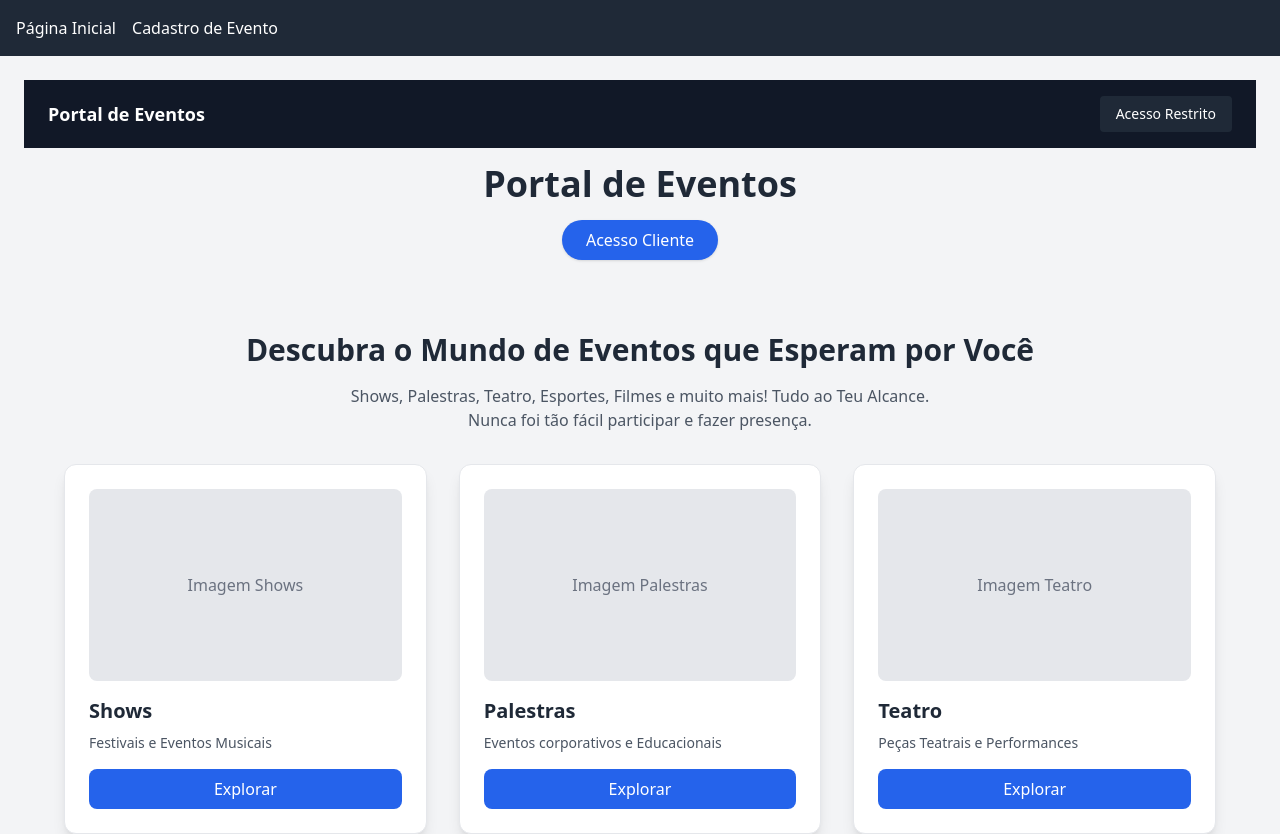
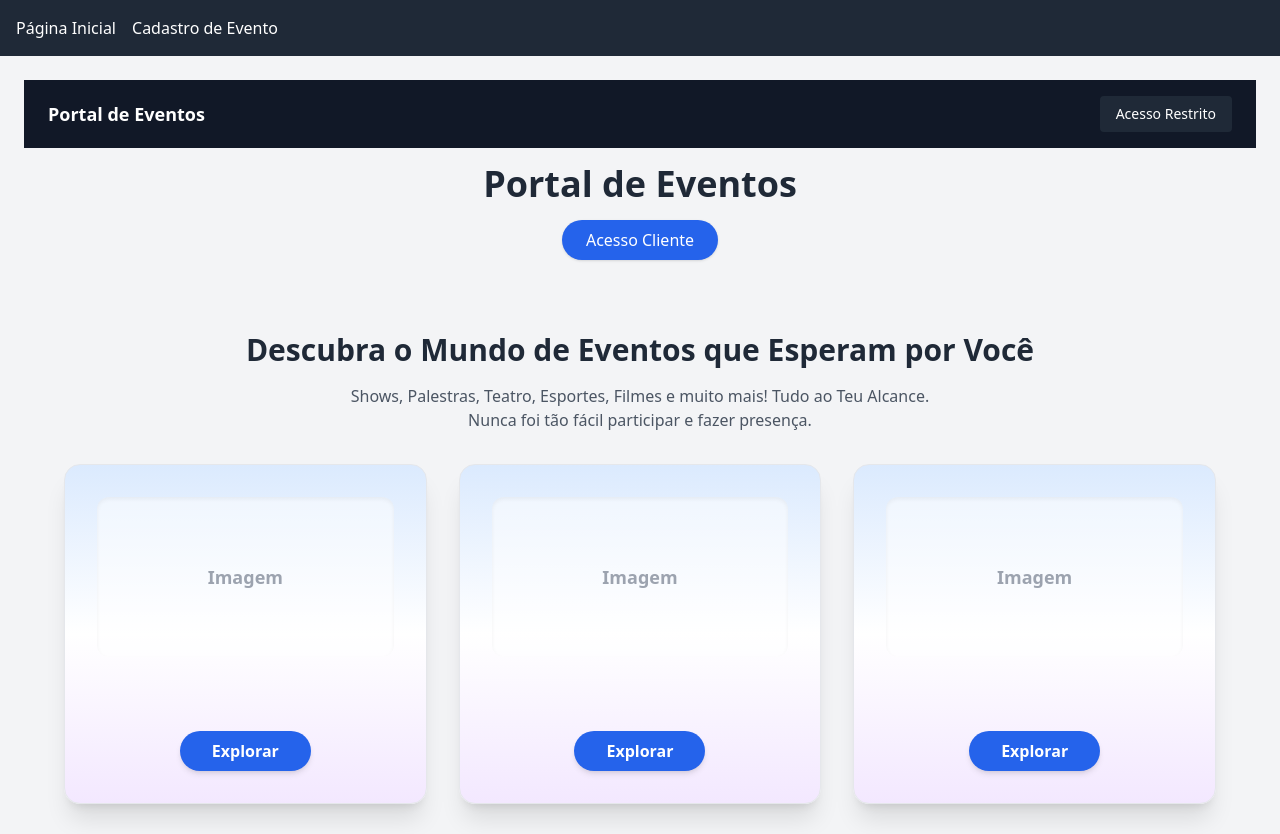
Before and after one commit to Andrehlb/portal-ingressos-frontend, a React (Vite) app: page /eventos in a window 1280 px wide. Shown: the top 834 px of the page. Built offline with nearby package versions, Linux system fonts and the light colour scheme.

Commit message:
refactor: simplify CategoriaCard component structure and styling

```diff
--- /dev/null
+++ b/src/components/CategoriaCard-estilo1.jsx
@@ -0,0 +1,34 @@
+// src/components/CategoriaCard.jsx
+import React from 'react';
+import { useNavigate } from 'react-router-dom';
+
+const CategoriaCard = ({ categoria }) => {
+  const navigate = useNavigate();
+
+  return (
+    <div className="backdrop-blur-sm bg-white/80 border border-white/20 shadow-xl rounded-2xl overflow-hidden transition-all hover:shadow-2xl">
+      {/* Área da Imagem */}
+      <div className="h-48 bg-gradient-to-br from-blue-100 to-purple-100 flex items-center justify-center">
+        <span className="text-gray-600 text-lg">Imagem {categoria.nome}</span>
+      </div>
+
+      {/* Área de Conteúdo */}
+      <div className="bg-white/90 p-6 backdrop-blur-xs">
+        <h3 className="text-xl font-bold text-gray-800 text-center mb-2">
+          {categoria.nome}
+        </h3>
+        <p className="text-gray-600 text-sm text-center mb-4">
+          {categoria.descricao}
+        </p>
+        <button
+          className="w-full py-2 bg-blue-600 text-white rounded-lg hover:bg-blue-700 transition-colors shadow-md"
+          onClick={() => navigate(`/categoria/${categoria.id}`)}
+        >
+          Explorar
+        </button>
+      </div>
+    </div>
+  );
+};
+
+export default CategoriaCard;
--- a/src/components/CategoriaCard.jsx
+++ b/src/components/CategoriaCard.jsx
@@ -1,32 +1,22 @@
 // src/components/CategoriaCard.jsx
-import React from 'react';
-import { useNavigate } from 'react-router-dom';
+import React from "react";
 
-export default function CategoriaCard({ categoria }) {
-    const navigate = useNavigate();
-
-    const handleClick = () => {
-        // 🔌 Futuro: filtrar por categoria no back-end
-        navigate(`/eventos/${categoria.nome.toLowerCase()}`);
-    };
-
+export default function CategoriaCard({ nome, descricao, onClick }) {
   return (
-        <div
-            onClick={handleClick}
-            className="bg-white border border-gray-200 shadow-lg rounded-xl overflow-hidden transition-all hover:shadow-xl hover:scale-[1.02] cursor-pointer"
+    <div className="rounded-2xl shadow-xl bg-gradient-to-b from-blue-100 via-white to-purple-100 border border-gray-200
+      flex flex-col justify-between items-center p-8 min-h-[340px] transition-transform hover:scale-105 cursor-pointer">
+      {/* Espaço da Imagem/Categoria */}
+      <div className="w-full h-40 flex items-center justify-center mb-6 rounded-xl bg-white/50 shadow-inner">
+        <span className="text-gray-400 text-lg font-semibold select-none">Imagem {nome}</span>
+      </div>
+      {/* Título e Descrição */}
+      <div className="w-full flex flex-col items-center">
+        <h3 className="text-xl font-bold text-gray-800 mb-1">{nome}</h3>
+        <p className="text-gray-600 text-sm mb-6 text-center">{descricao}</p>
+        <button
+          onClick={onClick}
+          className="bg-blue-600 hover:bg-blue-800 transition text-white px-8 py-2 rounded-full font-semibold shadow-md"
         >
-            <div className="p-6">
-                {/* Imagem fictícia */}
-                <div className="bg-gray-200 h-48 rounded-lg mb-4 flex items-center justify-center text-gray-500">
-                    Imagem {categoria.nome}
-                </div>
-
-                {/* Nome e descrição */}
-                <h3 className="text-xl font-bold text-gray-800 mb-2">{categoria.nome}</h3>
-                <p className="text-gray-600 text-sm mb-4">{categoria.descricao}</p>
-
-                {/* Botão opcional */}
-                <button className="w-full py-2 bg-blue-600 text-white rounded-lg hover:bg-blue-700 transition">
           Explorar
         </button>
       </div>
```
Lines whose indentation alone changed are shown as unchanged.
